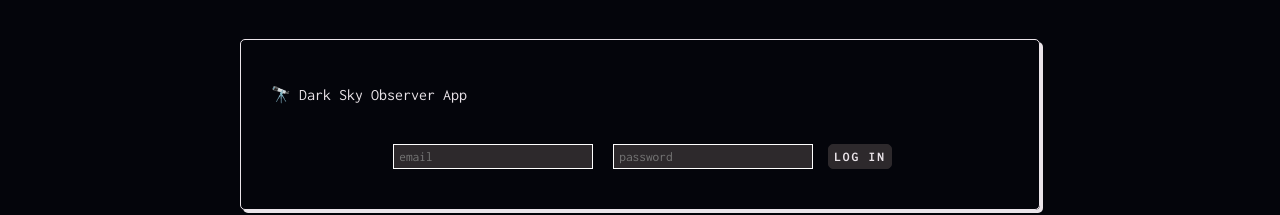
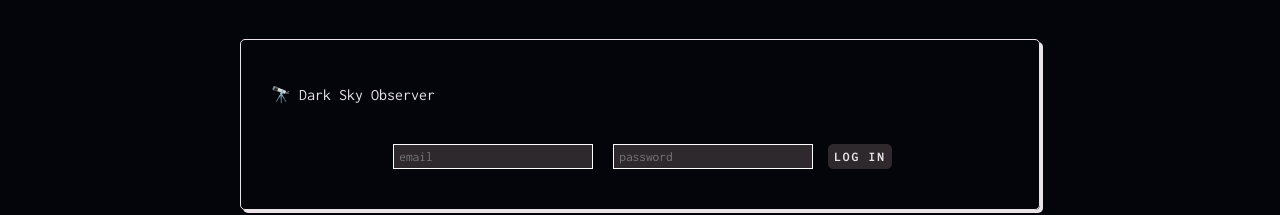
Before and after one commit to dj-drakos/darksky-fe, a React (Create React App) app: page /signin in a window 1280 px wide. Shown: the part 199-414 px from the top of the page. Built offline with nearby package versions, Linux system fonts and the light colour scheme; no server answers.

Commit message:
change app name

```diff
--- a/public/index.html
+++ b/public/index.html
@@ -2,7 +2,7 @@
 <html lang="en">
   <head>
     <meta charset="utf-8" />
-    <link rel="icon" href="%PUBLIC_URL%/favicon.ico" />
+    <!-- <link rel="icon" href="%PUBLIC_URL%/favicon.ico" /> -->
     <meta name="viewport" content="width=device-width, initial-scale=1" />
     <meta name="theme-color" content="#000000" />
     <meta
@@ -24,7 +24,7 @@
       work correctly both with client-side routing and a non-root public URL.
       Learn how to configure a non-root public URL by running `npm run build`.
     -->
-    <title>React App</title>
+    <title>Dark Sky Observer</title>
   </head>
   <body>
     <noscript>You need to enable JavaScript to run this app.</noscript>
--- a/src/components/SignIn.js
+++ b/src/components/SignIn.js
@@ -31,7 +31,7 @@
             <h1>🌝</h1>
             <div className='login'>
                 <p >
-                🔭 Dark Sky Observer App
+                🔭 Dark Sky Observer
                 </p>
                 <form onSubmit={handleSubmit}>
                     <label>
```
Also changed, not shown: public/manifest.json.
